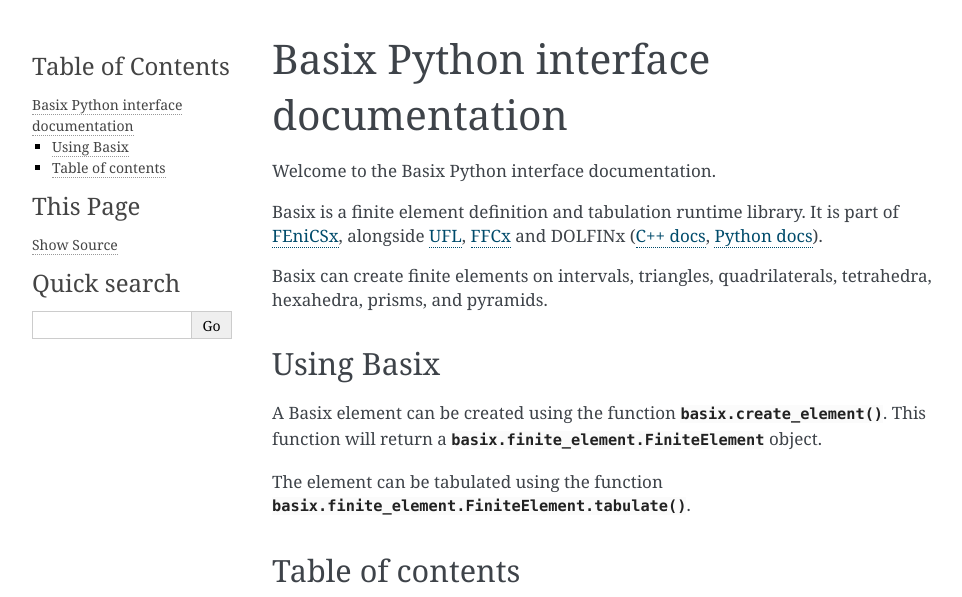
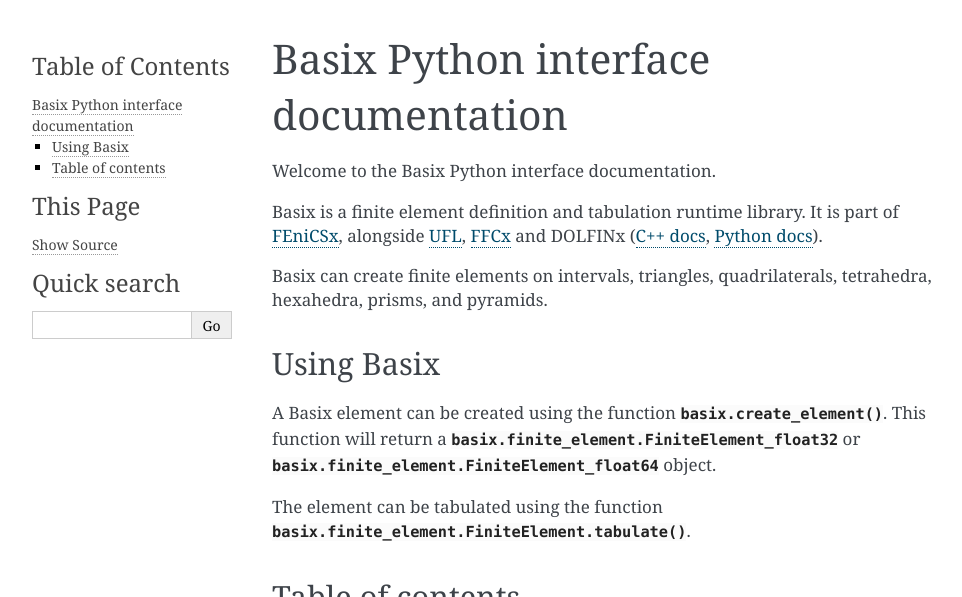
Before and after one commit to FEniCS/basix, a Sphinx documentation site: the page built from doc/python/source/index.rst, in a window 1280 px wide, cut to the strip 0-597 px from the top of the page. Shown: the whole strip, without its empty margins (148-1110 px from the left). Built offline with Sphinx 7.4.7, drawn with Linux system fonts in a browser that asks for light colours; the version number is read from the project's files by our own code.

```diff
--- a/doc/python/source/index.rst
+++ b/doc/python/source/index.rst
@@ -19,7 +19,8 @@
 ===========
 A Basix element can be created using the function
 :meth:`basix.create_element`. This function will return a
-:class:`basix.finite_element.FiniteElement` object.
+:class:`basix.finite_element.FiniteElement_float32` or
+:class:`basix.finite_element.FiniteElement_float64` object.
 
 The element can be tabulated using the function
 :meth:`basix.finite_element.FiniteElement.tabulate`.
```
Also changed, not shown: 3 other files.
